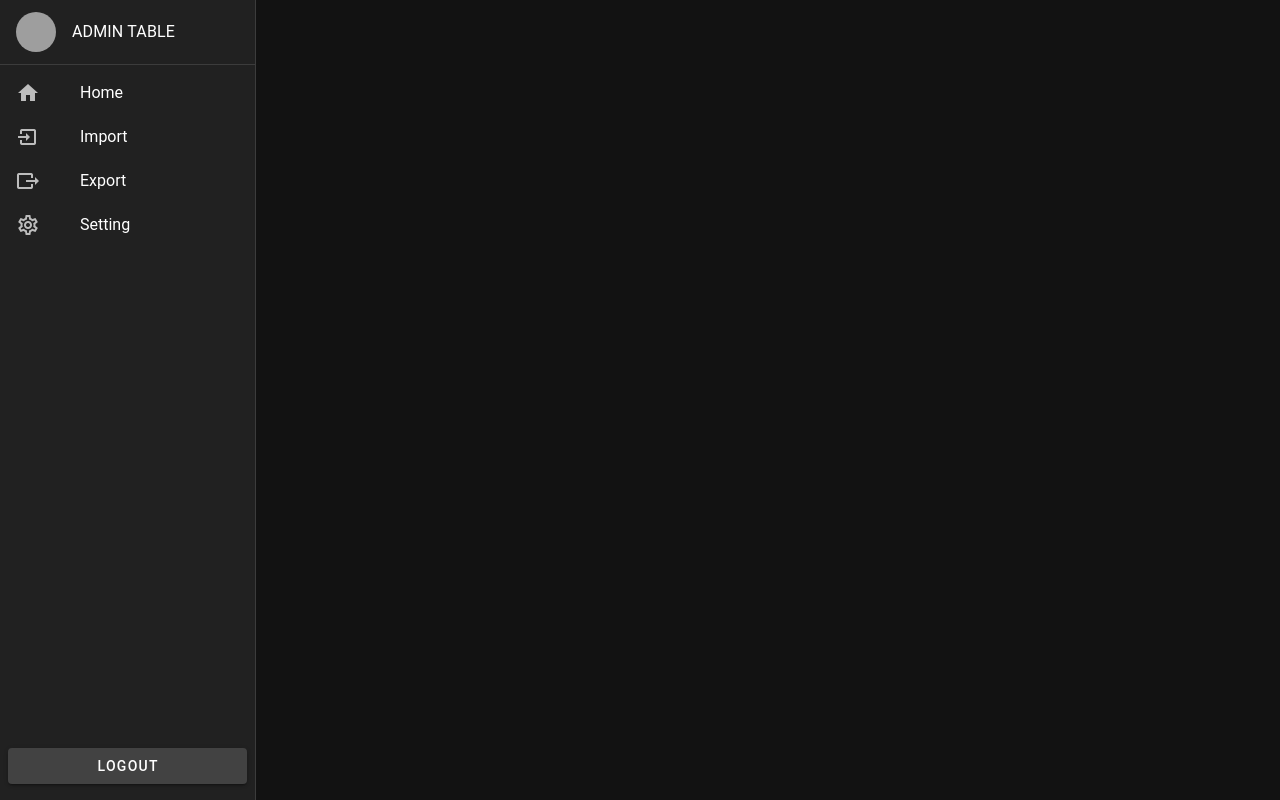
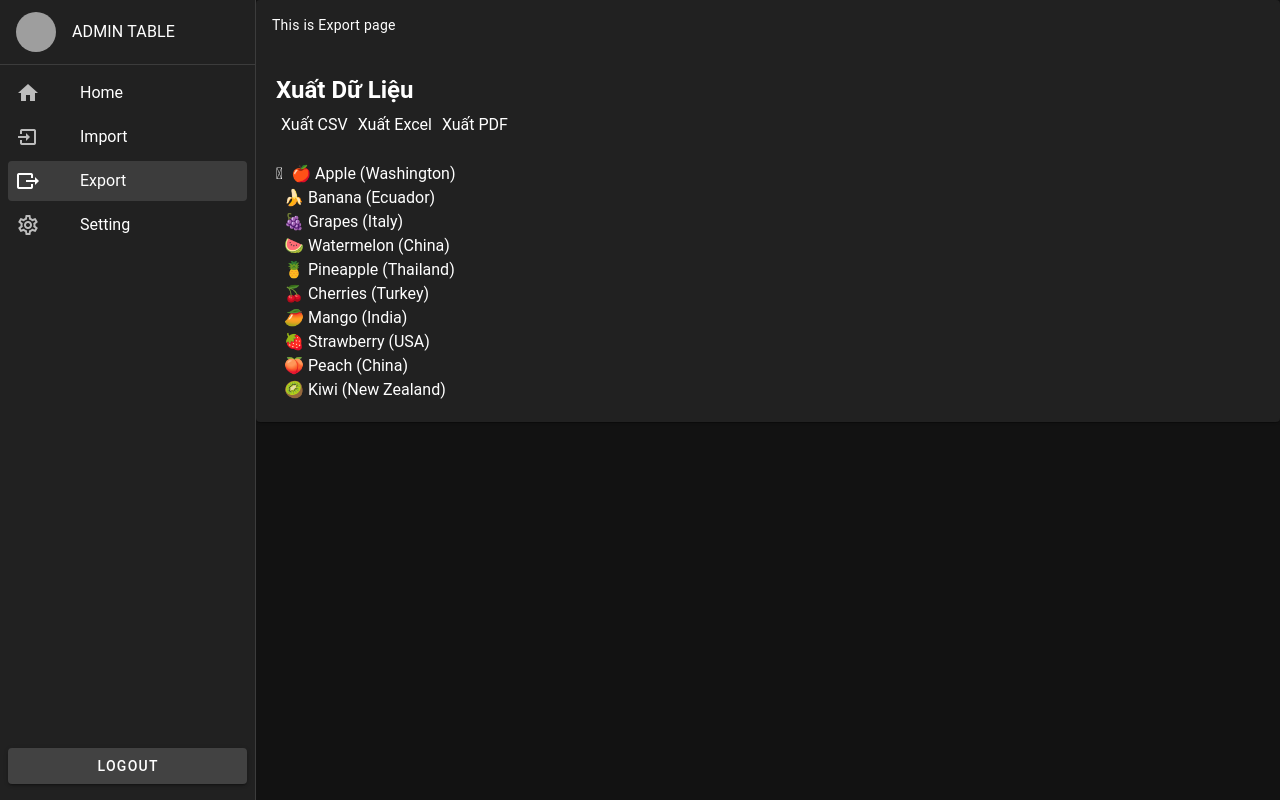
Before and after one commit to AST-tnbt/Vue-dashboard-table, a Vue app: page /export in a window 1280 px wide. Built offline with nearby package versions, Linux system fonts and the light colour scheme; grey boxes are pictures that could not be loaded.

Commit message:
Create code basic

```diff
--- a/src/pages/Export.vue
+++ b/src/pages/Export.vue
@@ -1,6 +1,140 @@
 <template>
-    <section>
-        <v-card text="This is home page">
+
+<section>
+        <v-card text="This is Export page">
+        <div class="export">
+        <h2>Xuất Dữ Liệu</h2>
+        <button @click="exportToCSV">Xuất CSV</button>
+        <button @click="exportToExcel">Xuất Excel</button>
+        <button @click="exportToPDF">Xuất PDF</button>
+        <div class="fruit-list">
+            <ul>
+            <li v-for="(item, index) in items" :key="index">
+                <i :class="getIcon(item.name)"></i> {{ item.name }} ({{ item.location }})
+            </li>
+            </ul>
+        </div>
+        </div>
+
         </v-card>
     </section>
-</template>
+
+  </template>
+
+  <script>
+  import * as XLSX from 'xlsx';
+  import jsPDF from 'jspdf';
+
+  export default {
+    name: 'Export',
+    data() {
+      return {
+        items: [
+          { name: '🍎 Apple', location: 'Washington', height: '0.1', base: '0.07', volume: '0.0001' },
+          { name: '🍌 Banana', location: 'Ecuador', height: '0.2', base: '0.05', volume: '0.0002' },
+          { name: '🍇 Grapes', location: 'Italy', height: '0.02', base: '0.02', volume: '0.00001' },
+          { name: '🍉 Watermelon', location: 'China', height: '0.4', base: '0.3', volume: '0.03' },
+          { name: '🍍 Pineapple', location: 'Thailand', height: '0.3', base: '0.2', volume: '0.005' },
+          { name: '🍒 Cherries', location: 'Turkey', height: '0.02', base: '0.02', volume: '0.00001' },
+          { name: '🥭 Mango', location: 'India', height: '0.15', base: '0.1', volume: '0.0005' },
+          { name: '🍓 Strawberry', location: 'USA', height: '0.03', base: '0.03', volume: '0.00002' },
+          { name: '🍑 Peach', location: 'China', height: '0.09', base: '0.08', volume: '0.0004' },
+          { name: '🥝 Kiwi', location: 'New Zealand', height: '0.05', base: '0.05', volume: '0.0001' },
+        ],
+      };
+    },
+    methods: {
+      exportToCSV() {
+        const csvContent = this.convertToCSV(this.items);
+        const blob = new Blob([csvContent], { type: 'text/csv;charset=utf-8;' });
+        const link = document.createElement('a');
+        link.setAttribute('href', URL.createObjectURL(blob));
+        link.setAttribute('download', 'fruits_data.csv');
+        document.body.appendChild(link);
+        link.click();
+        document.body.removeChild(link);
+      },
+
+      exportToExcel() {
+        const worksheet = XLSX.utils.json_to_sheet(this.items);
+        const workbook = XLSX.utils.book_new();
+        XLSX.utils.book_append_sheet(workbook, worksheet, 'Fruits');
+        XLSX.writeFile(workbook, 'fruits_data.xlsx');
+      },
+
+      exportToPDF() {
+        const doc = new jsPDF();
+        doc.text("Danh sách trái cây", 10, 10);
+
+        let y = 20;
+        this.items.forEach((item) => {
+          doc.text(`Tên: ${item.name}, Vị trí: ${item.location}, Chiều cao: ${item.height}, Đáy: ${item.base}, Thể tích: ${item.volume}`, 10, y);
+          y += 10;
+        });
+
+        doc.save('fruits_data.pdf');
+      },
+
+      convertToCSV(data) {
+        const header = 'Tên,Vị trí,Chiều cao,Đáy,Thể tích\n';
+        const rows = data.map(item => `${item.name},${item.location},${item.height},${item.base},${item.volume}`);
+        return header + rows.join('\n');
+      },
+
+      getIcon(fruitName) {
+        switch (fruitName) {
+          case '🍎 Apple':
+            return 'mdi-apple'; // Giả định bạn đã cài đặt biểu tượng này
+          case '🍌 Banana':
+            return 'mdi-banana'; // Giả định bạn đã cài đặt biểu tượng này
+          case '🍇 Grapes':
+            return 'mdi-grapes'; // Giả định bạn đã cài đặt biểu tượng này
+          case '🍉 Watermelon':
+            return 'mdi-watermelon'; // Giả định bạn đã cài đặt biểu tượng này
+          case '🍍 Pineapple':
+            return 'mdi-pineapple'; // Giả định bạn đã cài đặt biểu tượng này
+          case '🍒 Cherries':
+            return 'mdi-cherries'; // Giả định bạn đã cài đặt biểu tượng này
+          case '🥭 Mango':
+            return 'mdi-mango'; // Giả định bạn đã cài đặt biểu tượng này
+          case '🍓 Strawberry':
+            return 'mdi-strawberry'; // Giả định bạn đã cài đặt biểu tượng này
+          case '🍑 Peach':
+            return 'mdi-peach'; // Giả định bạn đã cài đặt biểu tượng này
+          case '🥝 Kiwi':
+            return 'mdi-kiwi'; // Giả định bạn đã cài đặt biểu tượng này
+          default:
+            return 'mdi-fruit'; // Biểu tượng mặc định
+        }
+      },
+    },
+  };
+  </script>
+
+  <style scoped>
+  .export {
+    margin: 20px;
+  }
+
+  button {
+    margin: 5px;
+  }
+
+  .fruit-list {
+    margin-top: 20px;
+  }
+
+  .fruit-list ul {
+    list-style: none;
+    padding: 0;
+  }
+
+  .fruit-list li {
+    display: flex;
+    align-items: center;
+  }
+
+  .fruit-list i {
+    margin-right: 8px;
+  }
+  </style>
--- a/src/pages/Home.vue
+++ b/src/pages/Home.vue
@@ -1,6 +1,6 @@
 <template>
     <section>
-        <v-card text="This is Export page">
+        <v-card text="This is Home page">
         </v-card>
     </section>
 </template>
--- a/src/router/index.ts
+++ b/src/router/index.ts
@@ -1,7 +1,7 @@
 import { createRouter, createWebHistory, RouteRecordRaw } from 'vue-router/auto';
 import Home from '../pages/Home.vue';
 import Import from '../pages/Import.vue';
-
+import Export from '../pages/Export.vue';
 
 const routes: Array<RouteRecordRaw> = [
   {
@@ -14,6 +14,11 @@ const routes: Array<RouteRecordRaw> = [
     name: 'Import',
     component: Import,
   },
+  {
+    path:'/export',
+    name:'Export',
+    component: Export,
+  },
 
 ]
 
```
